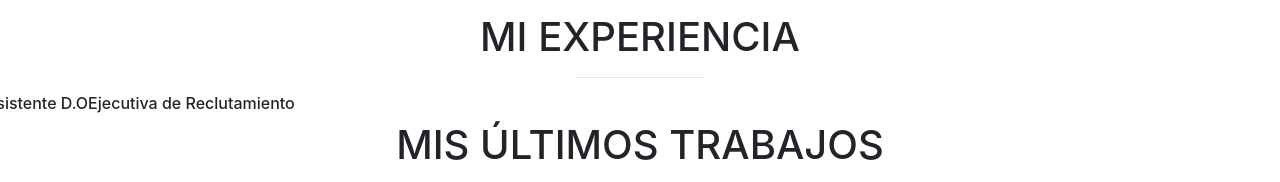
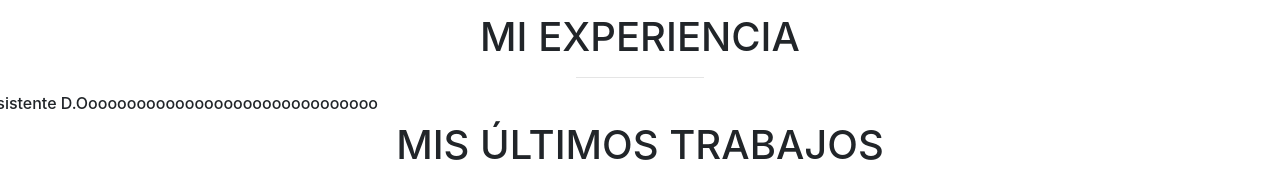
Before and after one commit to Nadia789368/mi-portafolio, a plain HTML site: page index.html in a window 1280 px wide. Shown: the part 1119-1301 px from the top of the page. Drawn offline with nearby package versions, Linux system fonts and the light colour scheme.

Commit message:
cambio-de-rama

```diff
--- a/index.html
+++ b/index.html
@@ -61,7 +61,7 @@
       <hr width="10%">
       <div class="row">
           <h6>Asistente D.O</h6>
-          <h6>Ejecutiva de Reclutamiento</h6>
+          <h6>oooooooooooooooooooooooooooooo</h6>
       </div>
     </section>
 
```
